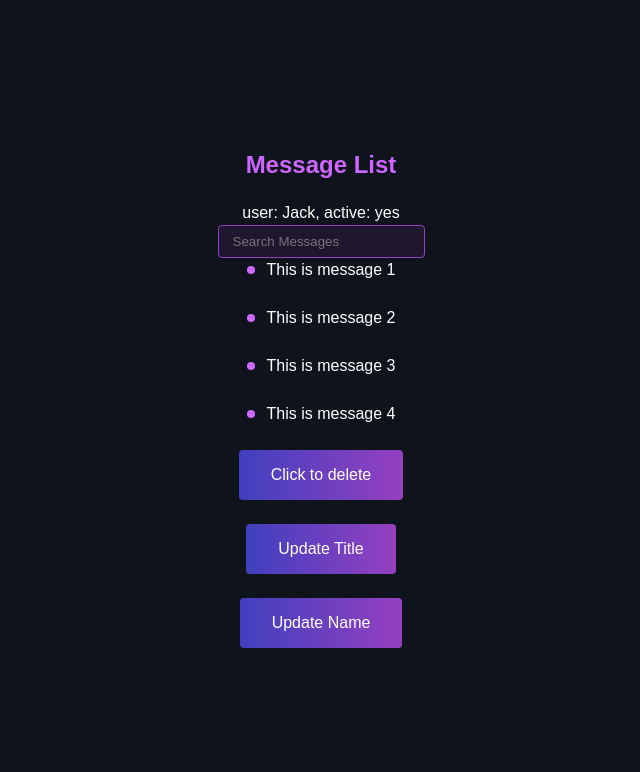
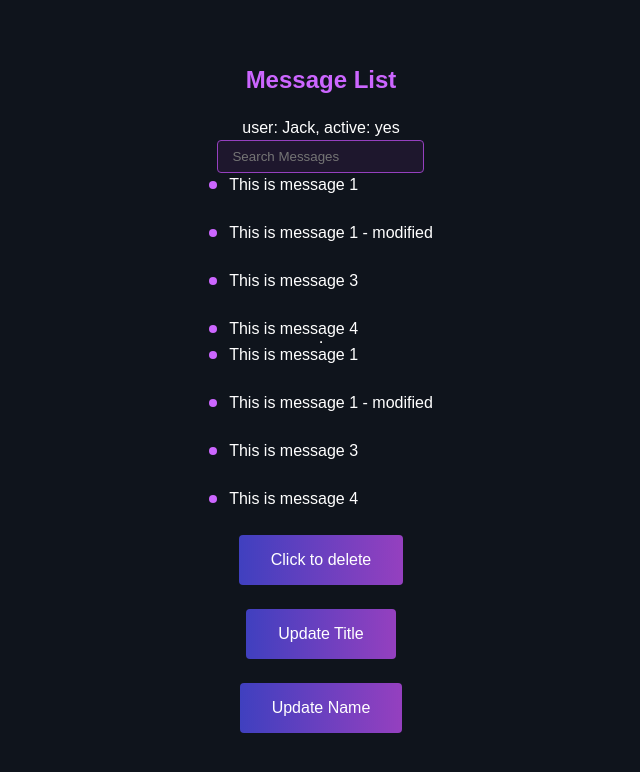
Before and after one commit to Yueleng/vue-tutorials, a Vue app in the folder FengHua VUE Tutorial/p10_vue_composition_api/: page / in a window 1280 px wide. Shown: the top 772 px of the page, without its empty margins (319-959 px from the left). Built offline with nearby package versions, Linux system fonts and the light colour scheme.

Commit message:
props to reactive

```diff
--- a/FengHua VUE Tutorial/p10_vue_composition_api/src/components/MessageList.vue
+++ b/FengHua VUE Tutorial/p10_vue_composition_api/src/components/MessageList.vue
@@ -10,6 +10,14 @@
     <ul>
       <li v-for="msg in searchedMessages" :key="msg.id">{{ msg.content }}</li>
     </ul>
+    <hr />
+    <ul>
+      <MessageListItem
+        v-for="msg in messages"
+        :key="msg.id"
+        :msg="msg.content"
+      ></MessageListItem>
+    </ul>
     <button @click="messages = []">Click to delete</button>
     <button @click="options.title = 'This is updated title' + Math.random()">
       Update Title
@@ -20,7 +28,9 @@
 
 <script>
 import { ref, reactive, computed, watch, watchEffect } from "vue";
+import MessageListItem from "./MessageListItem.vue";
 export default {
+  components: { MessageListItem },
   setup() {
     const messages = ref([
       { id: 1, content: "This is message 1" },
@@ -30,6 +40,10 @@ export default {
     ]);
 
     console.log(messages.value);
+
+    setTimeout(() => {
+      messages.value[1].content = "This is message 1 - modified";
+    }, 1500);
 
     const searchTerm = ref("");
 
--- /dev/null
+++ b/FengHua VUE Tutorial/p10_vue_composition_api/src/components/MessageListItem.vue
@@ -0,0 +1,35 @@
+<template>
+  <li>{{ msg }}</li>
+</template>
+<script>
+import { ref, watch, watchEffect, toRefs } from "vue";
+
+export default {
+  props: ["msg"],
+  setup(props) {
+    const { msg } = toRefs(props);
+
+    watch(msg, (newMsg) => {
+      console.log(newMsg);
+    });
+
+    return {};
+  },
+};
+</script>
+<style scoped>
+li {
+  display: flex;
+  align-items: center;
+  gap: 12px;
+}
+
+li::before {
+  content: "";
+  display: block;
+  width: 8px;
+  height: 8px;
+  background-color: hsl(280deg, 100%, 70%);
+  border-radius: 100%;
+}
+</style>
```
